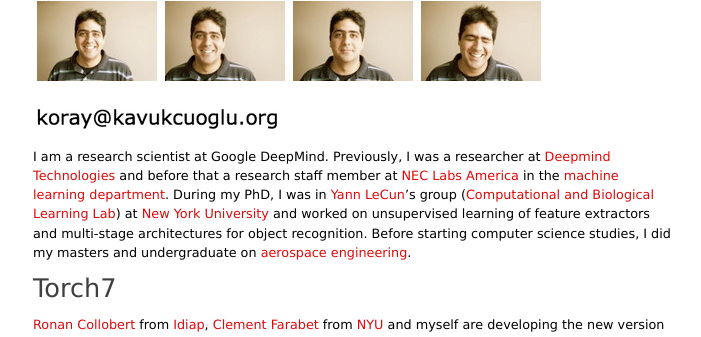
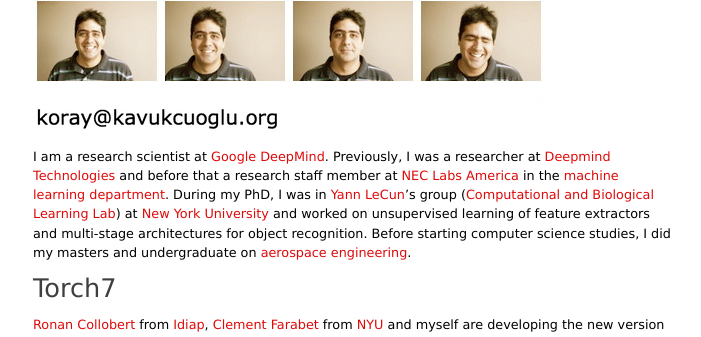
Before and after one commit to koraykv/koraykv.github.com, a Jekyll site: the page built from index.md, in a window 1280 px wide. Shown: the part 144-481 px from the top of the page, without its empty margins (287-988 px from the left). Built offline with Jekyll 4.4.1, drawn with Linux system fonts in a browser that asks for light colours; part of the change alters nothing that is shown.

```diff
--- a/index.md
+++ b/index.md
@@ -8,7 +8,7 @@ id: home
 <br>
 <img src="images/em.png" alt="koray kavukcuoglu">
 
-I am a research scientist at Google DeepMind. Previously, I was a researcher at [Deepmind Technologies](http://www.deepmind.com) and before that a research staff member at [NEC Labs America](http://www.nec-labs.com/) in the [machine learning department](http://www.nec-labs.com/research/machine/ml_website/index.php). During my PhD, I was in [Yann LeCun](http://yann.lecun.com/)'s group ([Computational and Biological Learning Lab](http://cs.nyu.edu/~yann)) at [New York University](http://www.nyu.edu) and worked on unsupervised learning of feature extractors and multi-stage architectures for object recognition. Before starting computer science studies, I did my masters and undergraduate on [aerospace engineering](http://ae.metu.edu.tr/).
+I am a research scientist at [Google DeepMind](http://www.deepmind.com). Previously, I was a researcher at [Deepmind Technologies](http://www.deepmind.com) and before that a research staff member at [NEC Labs America](http://www.nec-labs.com/) in the [machine learning department](http://www.nec-labs.com/research/machine/ml_website/index.php). During my PhD, I was in [Yann LeCun](http://yann.lecun.com/)'s group ([Computational and Biological Learning Lab](http://cs.nyu.edu/~yann)) at [New York University](http://www.nyu.edu) and worked on unsupervised learning of feature extractors and multi-stage architectures for object recognition. Before starting computer science studies, I did my masters and undergraduate on [aerospace engineering](http://ae.metu.edu.tr/).
 
 # Torch7
 
```
